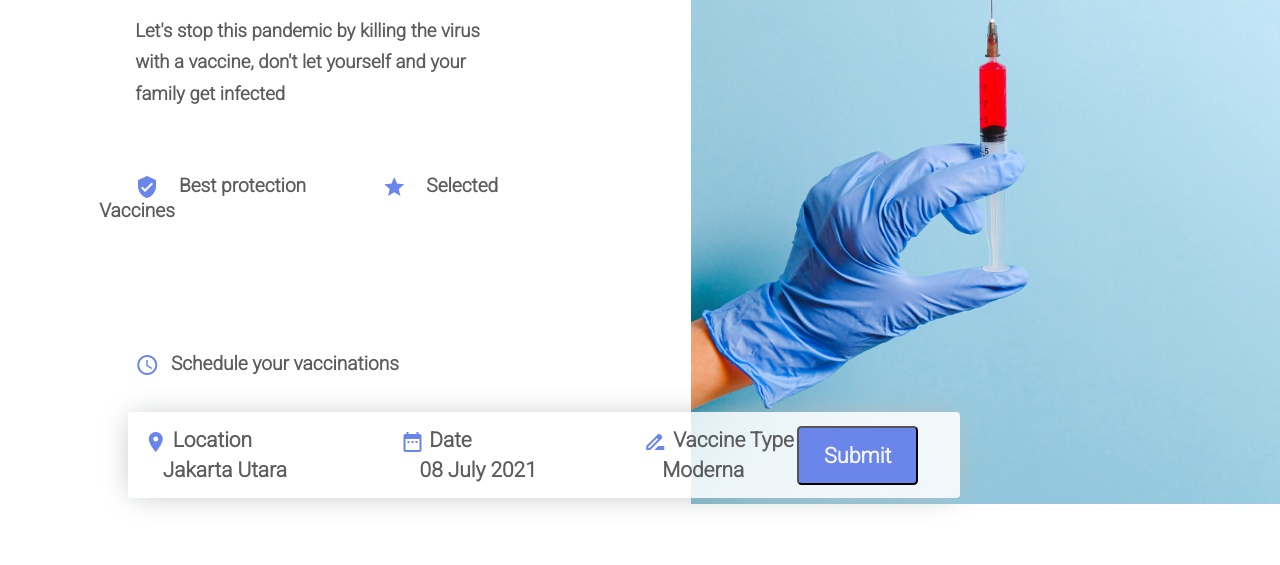
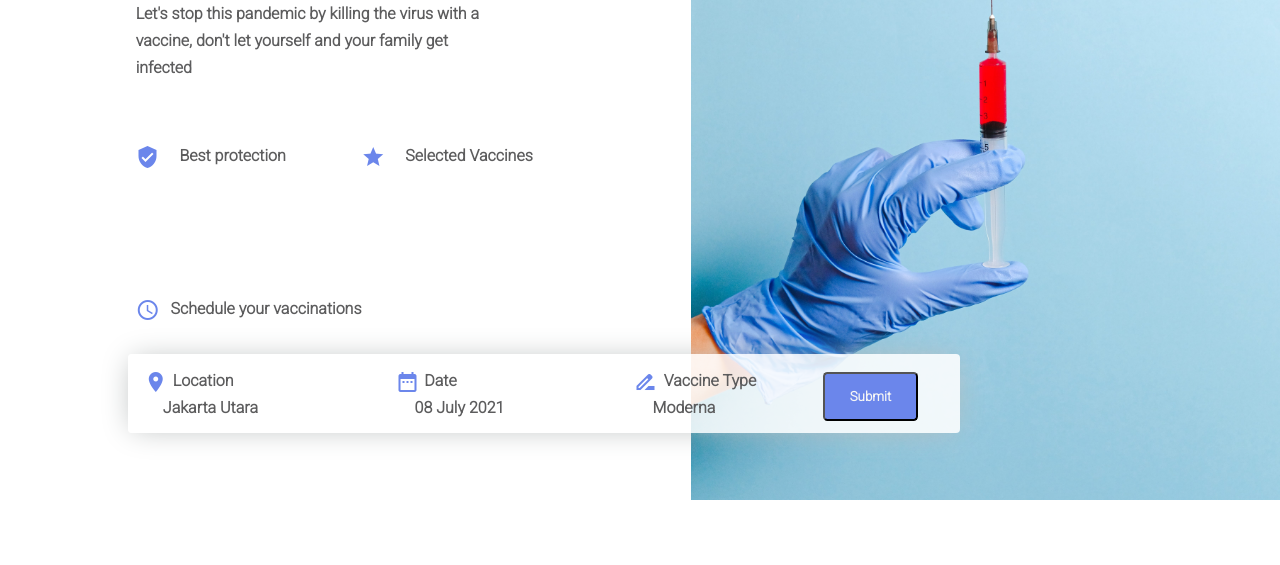
Before and after one commit to JuanFloresM/practicaCssVacunacion, a plain HTML site: page index.html in a window 1280 px wide. Shown: the part 377-942 px from the top of the page. Drawn offline with Linux system fonts and the light colour scheme.

Commit message:
Corrección estilo

```diff
--- a/styles.css
+++ b/styles.css
@@ -5,7 +5,6 @@
     font-family: 'Roboto', sans-serif;
     color: rgb(92, 92, 93);
     font-weight: 700;
-    font-size: 103%;
 }
 
 p{
```
